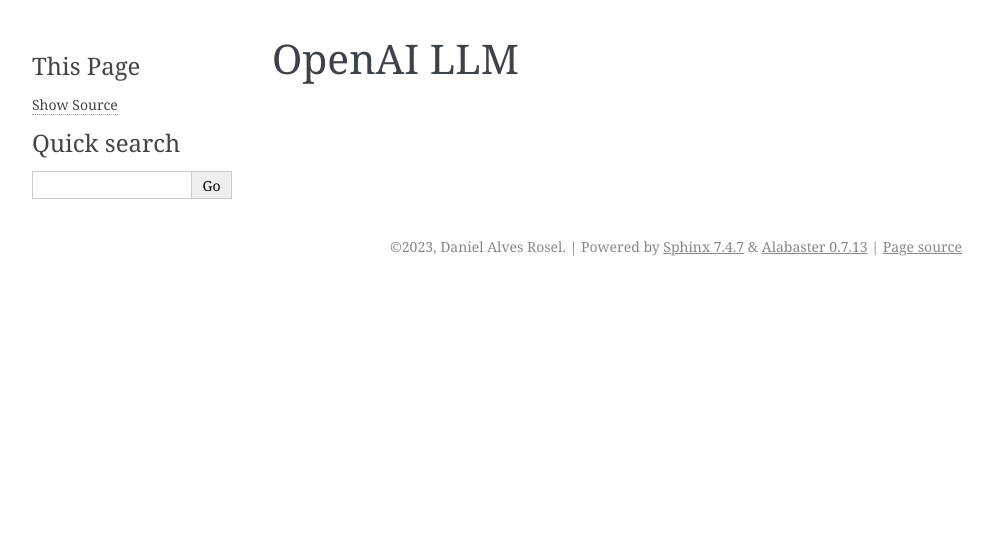
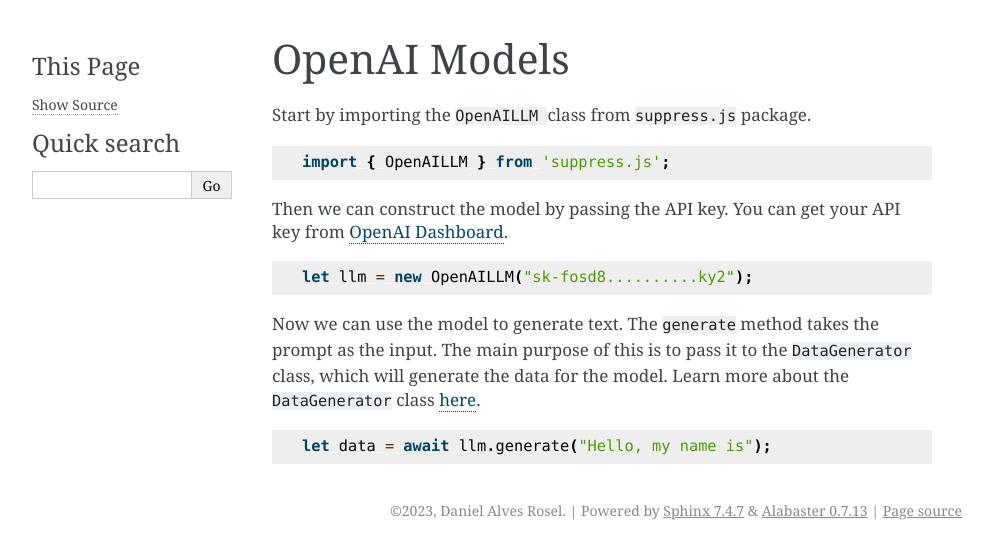
Before and after one commit to lusiana-sro/suppress, a Sphinx documentation site: the page built from docs/Models/openai.md, in a window 1280 px wide. Shown: the top 559 px of the page, without its empty margins (148-1141 px from the left). Built offline with Sphinx 7.4.7, drawn with Linux system fonts in a browser that asks for light colours.

Commit message:
New docs and all

````diff
--- a/docs/Models/openai.md
+++ b/docs/Models/openai.md
@@ -1 +1,20 @@
-# OpenAI LLM
+# OpenAI Models
+
+Start by importing the `OpenAILLM ` class from `suppress.js` package.
+
+```js
+import { OpenAILLM } from 'suppress.js';
+```
+
+Then we can construct the model by passing the API key. You can get your API key from [OpenAI Dashboard](https://beta.openai.com/account/api-keys).
+
+```js
+let llm = new OpenAILLM("sk-fosd8..........ky2");
+```
+
+Now we can use the model to generate text. The `generate` method takes the prompt as the input. The main purpose of this is to pass it to the `DataGenerator` class, which will generate the data for the model. Learn more about the `DataGenerator` class [here](../DataGenerator/data-generator.md).
+
+
+```js
+let data = await llm.generate("Hello, my name is");
+```
````
Also changed, not shown: docs/Models/models.md (+10 -1 lines), docs/Server/server.md (+2 -1 lines), docs/index.rst (+5 -3 lines), 1 other file.
